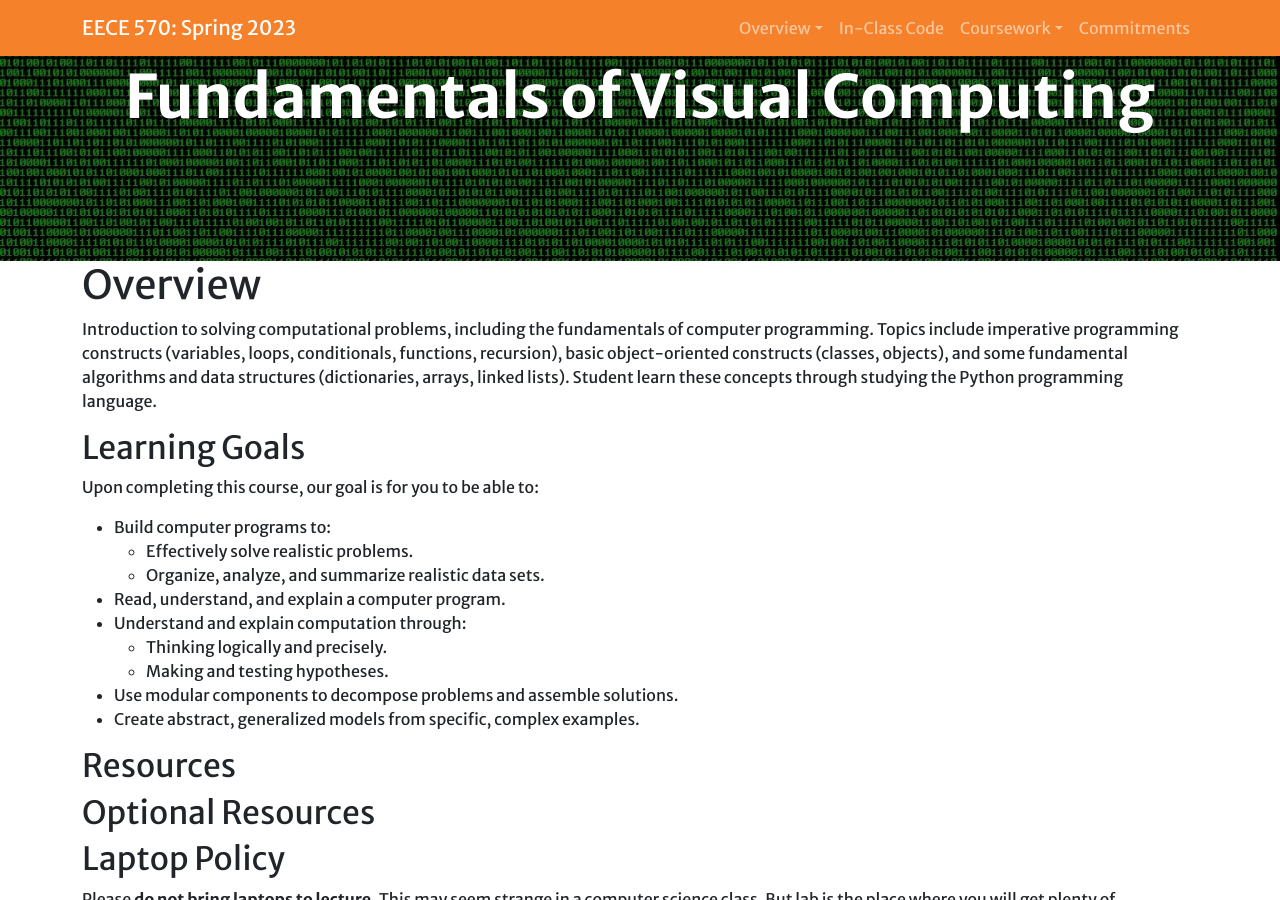
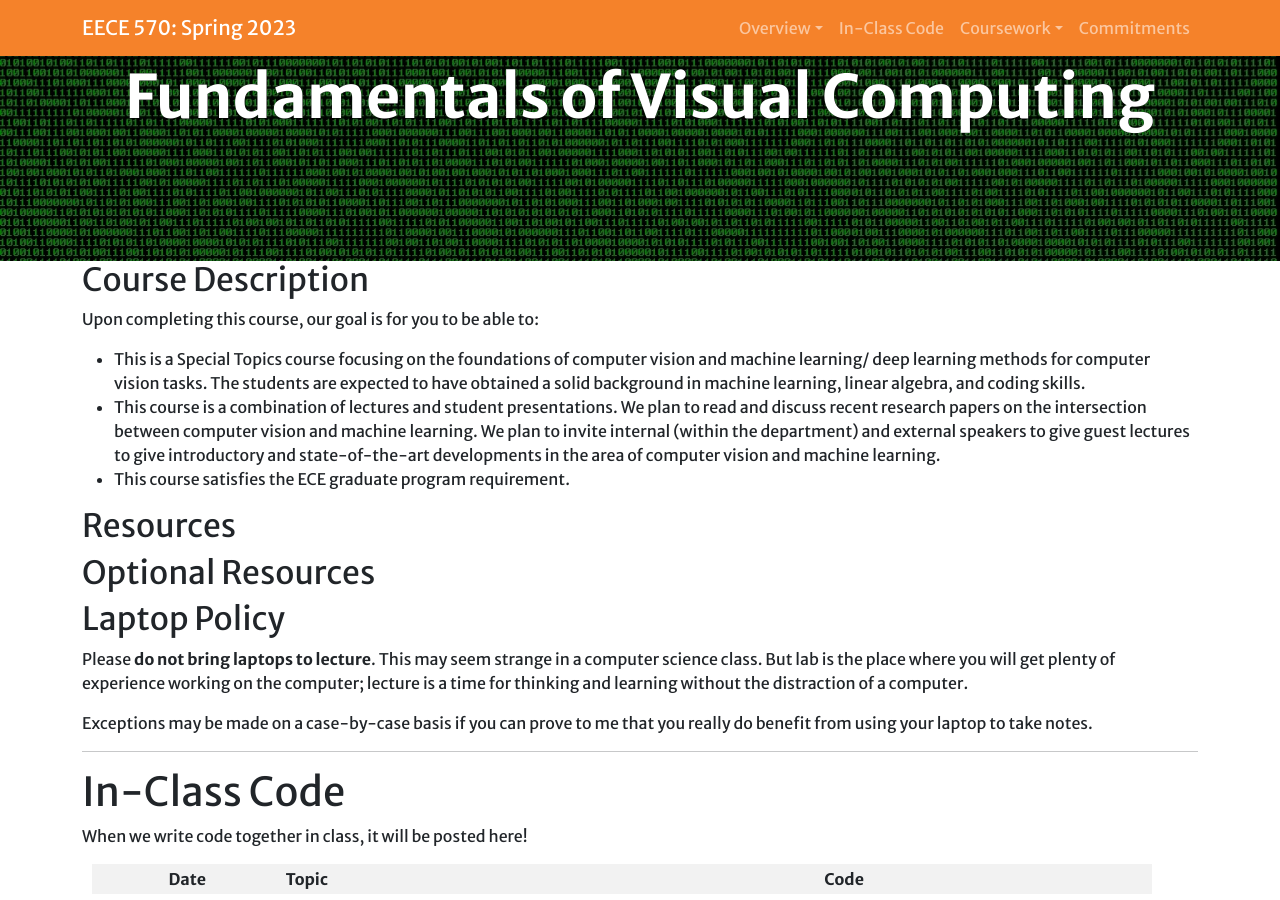
Before and after one commit to xxlya/EECE-570, a Jekyll site: the page built from index.md, in a window 1280 px wide and 900 px high, scrolled down 195 px. Built offline with Jekyll 4.4.1, drawn with Linux system fonts in a browser that asks for light colours; a script that is not in the unit is left out; our own code applies the rules of GitHub Pages for plain Markdown files.

Commit message:
Update index.md

```diff
--- a/index.md
+++ b/index.md
@@ -9,23 +9,18 @@
 layout: course-multi
 ---
 
-# <a name="description">Overview</a>
+<!-- # <a name="description">Overview</a>
 
-{{ site.description }}
+{{ site.description }} -->
 
-## <a name="goals">Learning Goals</a>
+## <a name="goals">Course Description</a>
 
 Upon completing this course, our goal is for you to be able to:
 
-* Build computer programs to:
-  * Effectively solve realistic problems.
-  * Organize, analyze, and summarize realistic data sets.
-* Read, understand, and explain a computer program.
-* Understand and explain computation through:
-  * Thinking logically and precisely.
-  * Making and testing hypotheses.
-* Use modular components to decompose problems and assemble solutions.
-* Create abstract, generalized models from specific, complex examples.
+* This is a Special Topics course focusing on the foundations of computer vision and machine learning/ deep learning methods for computer vision tasks. The students are expected to have obtained a solid
+background in machine learning, linear algebra, and coding skills.
+* This course is a combination of lectures and student presentations. We plan to read and discuss recent research papers on the intersection between computer vision and machine learning. We plan to invite internal (within the department) and external speakers to give guest lectures to give introductory and state-of-the-art developments in the area of computer vision and machine learning.
+* This course satisfies the ECE graduate program requirement.
 
 ## <a name="resources">Resources</a>
 
```
